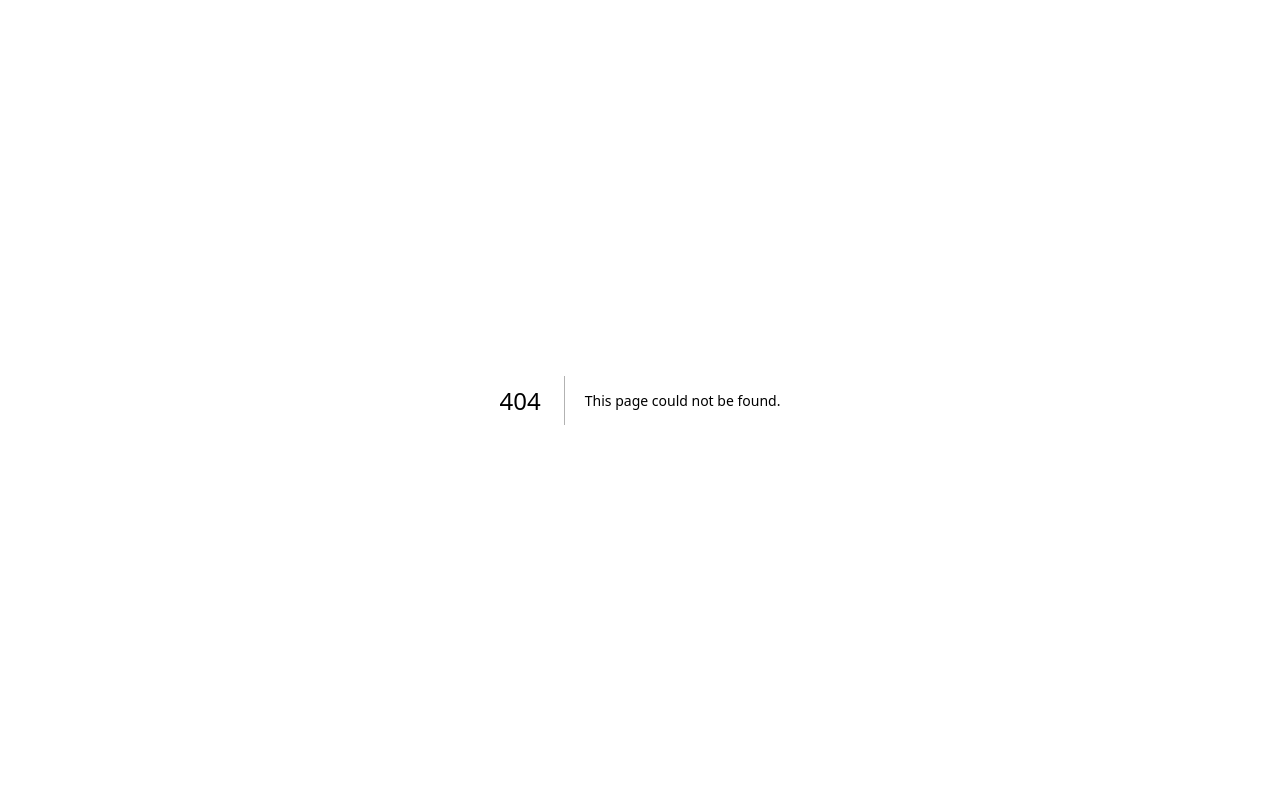
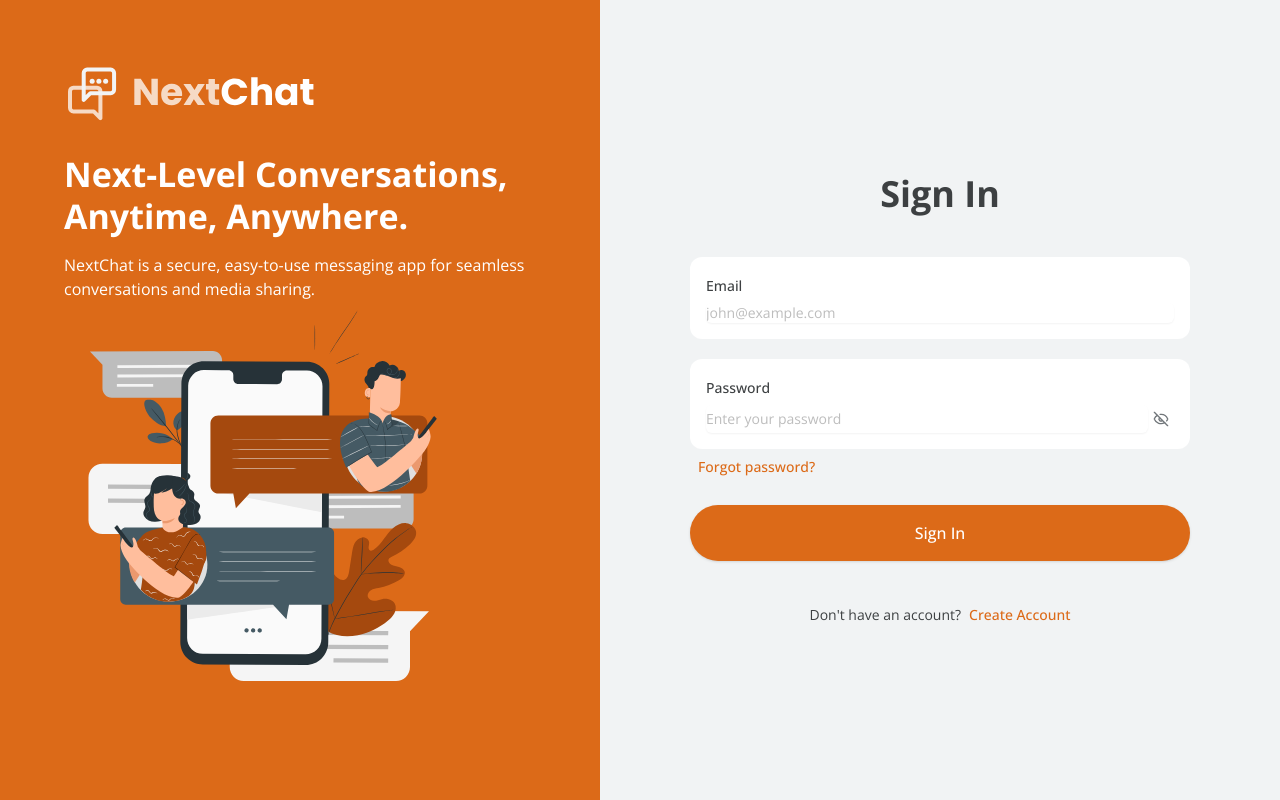
Before and after one commit to nurmuhamadas/next-chat, a Next.js app: page /sign-in in a window 1280 px wide. Before the commit this address had no page. Built offline with nearby package versions, Linux system fonts and the light colour scheme.

Commit message:
UI: Sign In page

```diff
--- a/src/app/(auth)/layout.tsx
+++ b/src/app/(auth)/layout.tsx
@@ -39,7 +39,7 @@ const AuthLayout = ({ children }: PropsWithChildren) => {
           width={96}
           height={96}
         />
-        <main className="max-w-[580px]">{children}</main>
+        <main className="w-full max-w-[500px]">{children}</main>
       </div>
     </div>
   )
--- /dev/null
+++ b/src/app/(auth)/sign-in/page.tsx
@@ -0,0 +1,21 @@
+import Link from "next/link"
+
+import { Button } from "@/components/ui/button"
+import AuthForm from "@/features/auth/components/sign-in-form"
+
+const SignInPage = () => {
+  return (
+    <div className="w-full gap-y-9 flex-col-center">
+      <h2 className="text-[36px] font-bold">Sign In</h2>
+      <AuthForm />
+      <p className="text-center text-body-2">
+        Don&apos;t have an account?
+        <Button variant="link" className="ml-2 px-0" asChild>
+          <Link href="/sign-in">Create Account</Link>
+        </Button>
+      </p>
+    </div>
+  )
+}
+
+export default SignInPage
--- /dev/null
+++ b/src/components/ui/label.tsx
@@ -0,0 +1,26 @@
+"use client"
+
+import * as React from "react"
+import * as LabelPrimitive from "@radix-ui/react-label"
+import { cva, type VariantProps } from "class-variance-authority"
+
+import { cn } from "@/lib/utils"
+
+const labelVariants = cva(
+  "text-sm font-medium leading-none peer-disabled:cursor-not-allowed peer-disabled:opacity-70"
+)
+
+const Label = React.forwardRef<
+  React.ElementRef<typeof LabelPrimitive.Root>,
+  React.ComponentPropsWithoutRef<typeof LabelPrimitive.Root> &
+    VariantProps<typeof labelVariants>
+>(({ className, ...props }, ref) => (
+  <LabelPrimitive.Root
+    ref={ref}
+    className={cn(labelVariants(), className)}
+    {...props}
+  />
+))
+Label.displayName = LabelPrimitive.Root.displayName
+
+export { Label }
--- /dev/null
+++ b/src/features/auth/components/sign-in-form.tsx
@@ -0,0 +1,68 @@
+"use client"
+
+import Link from "next/link"
+
+import { zodResolver } from "@hookform/resolvers/zod"
+import { useForm } from "react-hook-form"
+import { z } from "zod"
+
+import { Button } from "@/components/ui/button"
+import { Form, FormField } from "@/components/ui/form"
+
+import { signInSchema } from "../schema"
+
+import AuthFormInput from "./auth-form-input"
+
+const SignIn = () => {
+  const form = useForm<z.infer<typeof signInSchema>>({
+    resolver: zodResolver(signInSchema),
+    defaultValues: {
+      email: "",
+      password: "",
+    },
+  })
+
+  const onSubmit = (values: z.infer<typeof signInSchema>) => {
+    console.log(values)
+  }
+
+  return (
+    <Form {...form}>
+      <form onSubmit={form.handleSubmit(onSubmit)} className="w-full space-y-5">
+        <FormField
+          control={form.control}
+          name="email"
+          render={({ field }) => (
+            <AuthFormInput
+              label="Email"
+              placeholder="john@example.com"
+              {...field}
+            />
+          )}
+        />
+        <div className="">
+          <FormField
+            control={form.control}
+            name="password"
+            render={({ field }) => (
+              <AuthFormInput
+                label="Password"
+                type="password"
+                placeholder="Enter your password"
+                {...field}
+              />
+            )}
+          />
+          <Button variant="link" className="ml-2 px-0" asChild>
+            <Link href="/sign-in">Forgot password?</Link>
+          </Button>
+        </div>
+        <Button type="submit" size="xl" className="w-full">
+          Sign In
+        </Button>
+      </form>
+    </Form>
+  )
+}
+
+export default SignIn
--- /dev/null
+++ b/src/features/auth/schema.ts
@@ -0,0 +1,27 @@
+import { z } from "zod"
+
+export const signInSchema = z.object({
+  email: z.string().email().min(1, "Required"),
+  password: z.string().min(1, "Required"),
+})
+
+export const signUpSchema = z
+  .object({
+    email: z.string().email().min(1, "Required"),
+    password: z
+      .string()
+      .min(1, "Required")
+      .min(8, { message: "Password must be at least 8 characters long" })
+      .regex(/[a-z]/, {
+        message: "Password must contain at least one lowercase letter",
+      })
+      .regex(/[A-Z]/, {
+        message: "Password must contain at least one uppercase letter",
+      })
+      .regex(/\d/, { message: "Password must contain at least one number" }),
+    confirmPassword: z.string().min(1, "Required"),
+  })
+  .refine((data) => data.password === data.confirmPassword, {
+    message: "Passwords don't match",
+    path: ["confirmPassword"],
+  })
```
